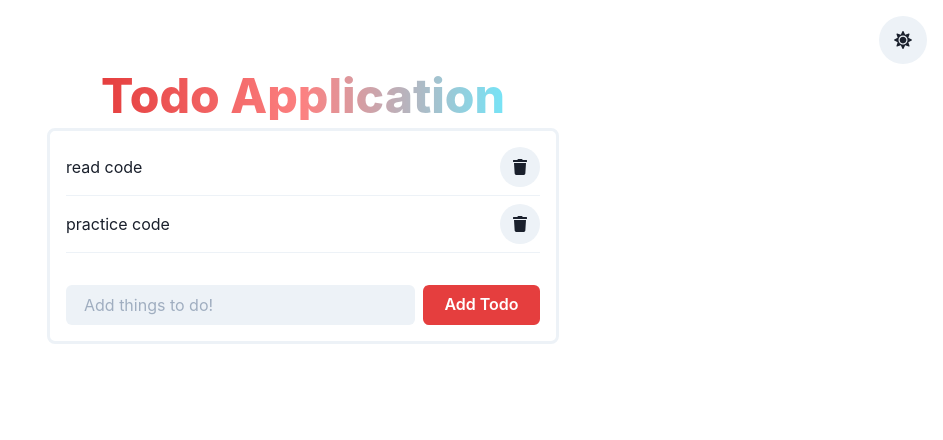
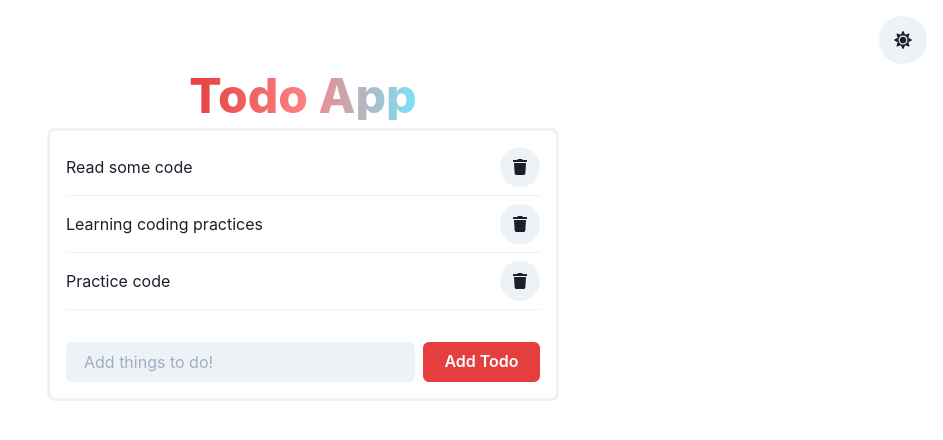
Before and after one commit to nme22/todolist, a Next.js app: page / in a window 1280 px wide. Shown: the top 440 px of the page, without its empty margins (337-1280 px from the left). Built offline with nearby package versions, Linux system fonts and the light colour scheme.

Commit message:
toggle colormode added with changing icons

```diff
--- a/components/AddTodo.js
+++ b/components/AddTodo.js
@@ -1,13 +1,23 @@
-import { HStack, Input, Button } from '@chakra-ui/react';
+import { HStack, Input, Button, useToast } from '@chakra-ui/react';
 import { nanoid } from 'nanoid';
 import { useState } from 'react';
 import React from 'react';
 
 function AddTodo({ addTodo }) {
+  const toast = useToast();
   const [content, setContent] = useState('');
 
   function handleSubmit(e) {
     e.preventDefault();
+    if (!content) {
+      toast({
+        title: 'There is nothing to add',
+        status: 'error',
+        duration: 3000,
+        isClosable: true,
+      });
+      return;
+    }
     const todo = {
       id: nanoid(),
       body: content,
--- a/components/TodoList.js
+++ b/components/TodoList.js
@@ -10,20 +10,31 @@ import {
 } from '@chakra-ui/react';
 import AddTodo from '../components/AddTodo';
 import { FaTrash } from 'react-icons/fa';
-import { useState } from 'react';
+import { useState, useEffect } from 'react';
 
 function TodoList({}) {
   const initialTodos = [
     {
       id: 1,
-      body: 'read code',
+      body: 'Read some code',
     },
     {
       id: 2,
-      body: 'practice code',
+      body: 'Learning coding practices',
+    },
+    {
+      id: 3,
+      body: 'Practice code',
     },
   ];
   const [todos, setTodos] = useState(initialTodos);
+
+  // const [todos, setTodos] = useState(
+  //   JSON.parse(localStorage.getItem('todos')) || []
+  // );
+  // useEffect(() => {
+  //   localStorage.setItem('todos', JSON.stringify(todos));
+  // }, [todos]);
 
   function deleteTodo(id) {
     const newTodos = todos.filter((todo) => {
--- a/pages/_app.js
+++ b/pages/_app.js
@@ -1,9 +1,10 @@
 import '../styles/globals.css';
-import { ChakraProvider } from '@chakra-ui/react';
+import { ChakraProvider, ColorModeScript } from '@chakra-ui/react';
 
 function MyApp({ Component, pageProps }) {
   return (
     <ChakraProvider>
+      <ColorModeScript initialColorMode="light" />
       <Component {...pageProps} />
     </ChakraProvider>
   );
--- a/pages/index.js
+++ b/pages/index.js
@@ -1,27 +1,29 @@
 import TodoList from '../components/TodoList';
 
 import { Heading } from '@chakra-ui/react';
-import { VStack, IconButton, Badge } from '@chakra-ui/react';
+import { VStack, IconButton, useColorMode } from '@chakra-ui/react';
 import { FaSun, FaMoon } from 'react-icons/fa';
 import { useState } from 'react';
 
-export default function Home(todos, deleteTodo, addTodo) {
+export default function Home(todos, deleteTodo) {
+  const { colorMode, toggleColorMode } = useColorMode();
   return (
     <VStack p={4}>
       <IconButton
-        icon={<FaSun />}
+        icon={colorMode === 'light' ? <FaSun /> : <FaMoon />}
         isRound="true"
         size="lg"
         alignSelf="flex-end"
+        onClick={toggleColorMode}
       />
       <Heading
-        mb="8"
+        mb="6"
         fontWeight="extrabold"
         size="2xl"
         bgGradient="linear(to-r, red.500, red.300, cyan.300)"
         bgClip="text"
       >
-        Todo Application
+        Todo App
       </Heading>
       <TodoList todos={todos} deleteTodo={deleteTodo} />
     </VStack>
```
